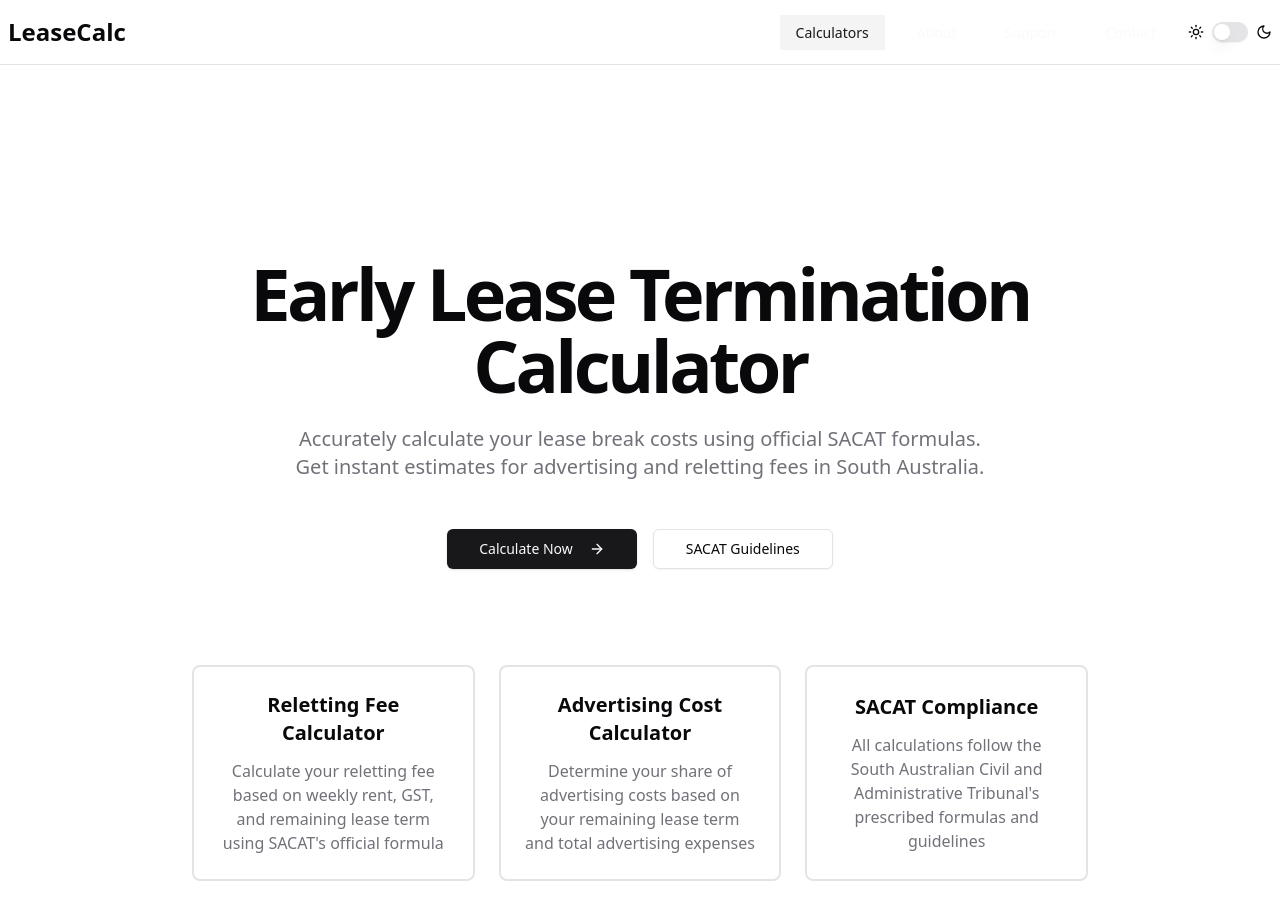
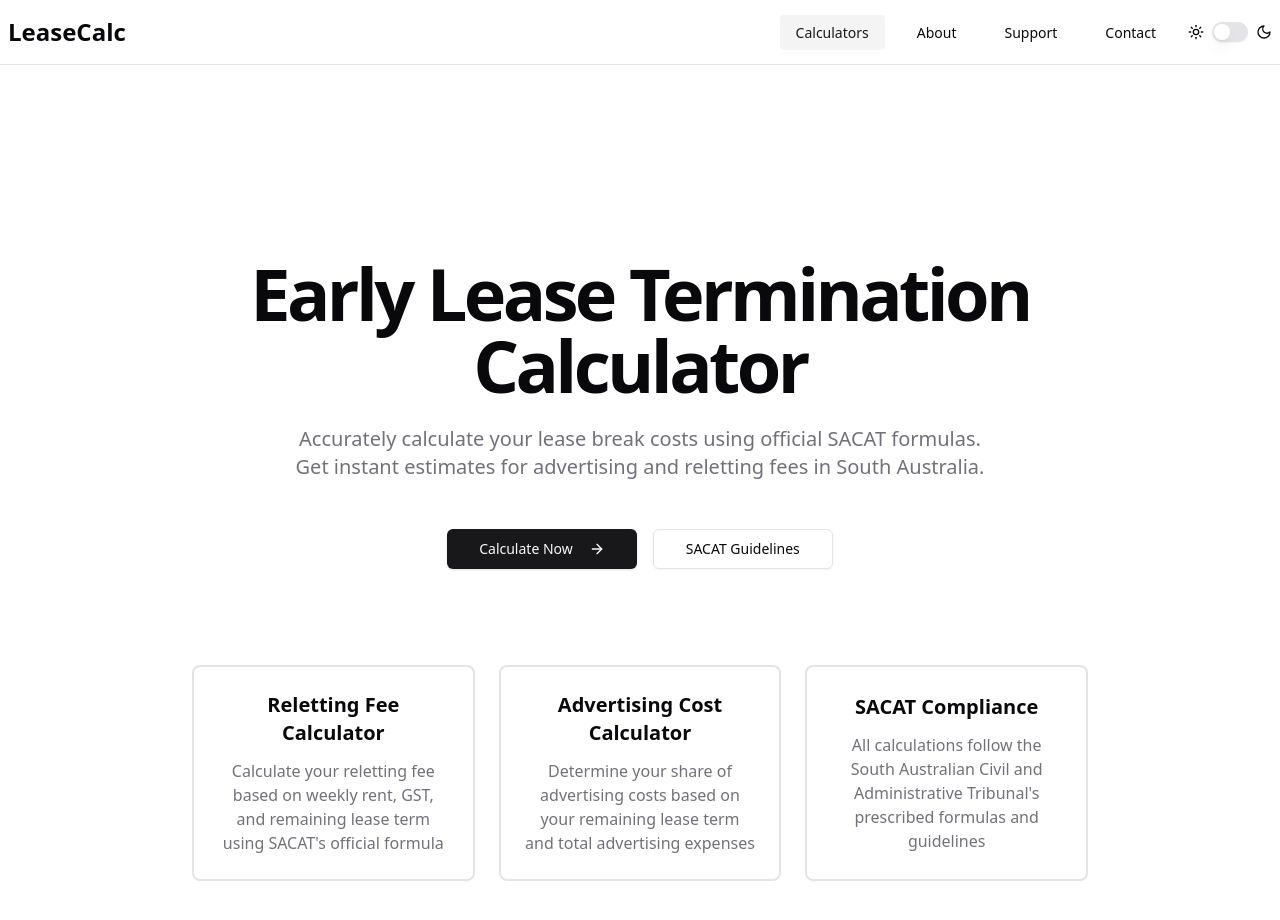
Before and after one commit to 4mohdisa/leasebreak-calculator, a Next.js app: page / in a window 1280 px wide. Shown: the top 920 px of the page. Built offline with nearby package versions, Linux system fonts and the light colour scheme.

Commit message:
rounded-sm

```diff
--- a/app/components/navbar.tsx
+++ b/app/components/navbar.tsx
@@ -34,7 +34,7 @@ export function Navbar() {
             closeMenu()
           }}
           className={cn(
-            "py-2 px-4 text-sm font-medium text-primary-foreground hover:bg-accent hover:text-accent-foreground",
+            "py-2 px-4 text-sm font-medium hover:bg-accent hover:text-accent-foreground rounded-sm",
             activeSection === "leasebreakcalculator" && "bg-accent text-accent-foreground"
           )}
         >
@@ -49,7 +49,7 @@ export function Navbar() {
             closeMenu()
           }}
           className={cn(
-            "py-2 px-4 text-sm font-medium text-primary-foreground hover:bg-accent hover:text-accent-foreground",
+            "py-2 px-4 text-sm font-medium hover:bg-accent hover:text-accent-foreground rounded-sm",
             activeSection === "about" && "bg-accent text-accent-foreground"
           )}
         >
@@ -64,7 +64,7 @@ export function Navbar() {
             closeMenu()
           }}
           className={cn(
-            "py-2 px-4 text-sm font-medium text-primary-foreground hover:bg-accent hover:text-accent-foreground",
+            "py-2 px-4 text-sm font-medium hover:bg-accent hover:text-accent-foreground rounded-sm",
             activeSection === "support" && "bg-accent text-accent-foreground"
           )}
         >
@@ -79,7 +79,7 @@ export function Navbar() {
             closeMenu()
           }}
           className={cn(
-            "py-2 px-4 text-sm font-medium text-primary-foreground hover:bg-accent hover:text-accent-foreground",
+            "py-2 px-4 text-sm font-medium hover:bg-accent hover:text-accent-foreground rounded-sm",
             activeSection === "contact" && "bg-accent text-accent-foreground"
           )}
         >
```
